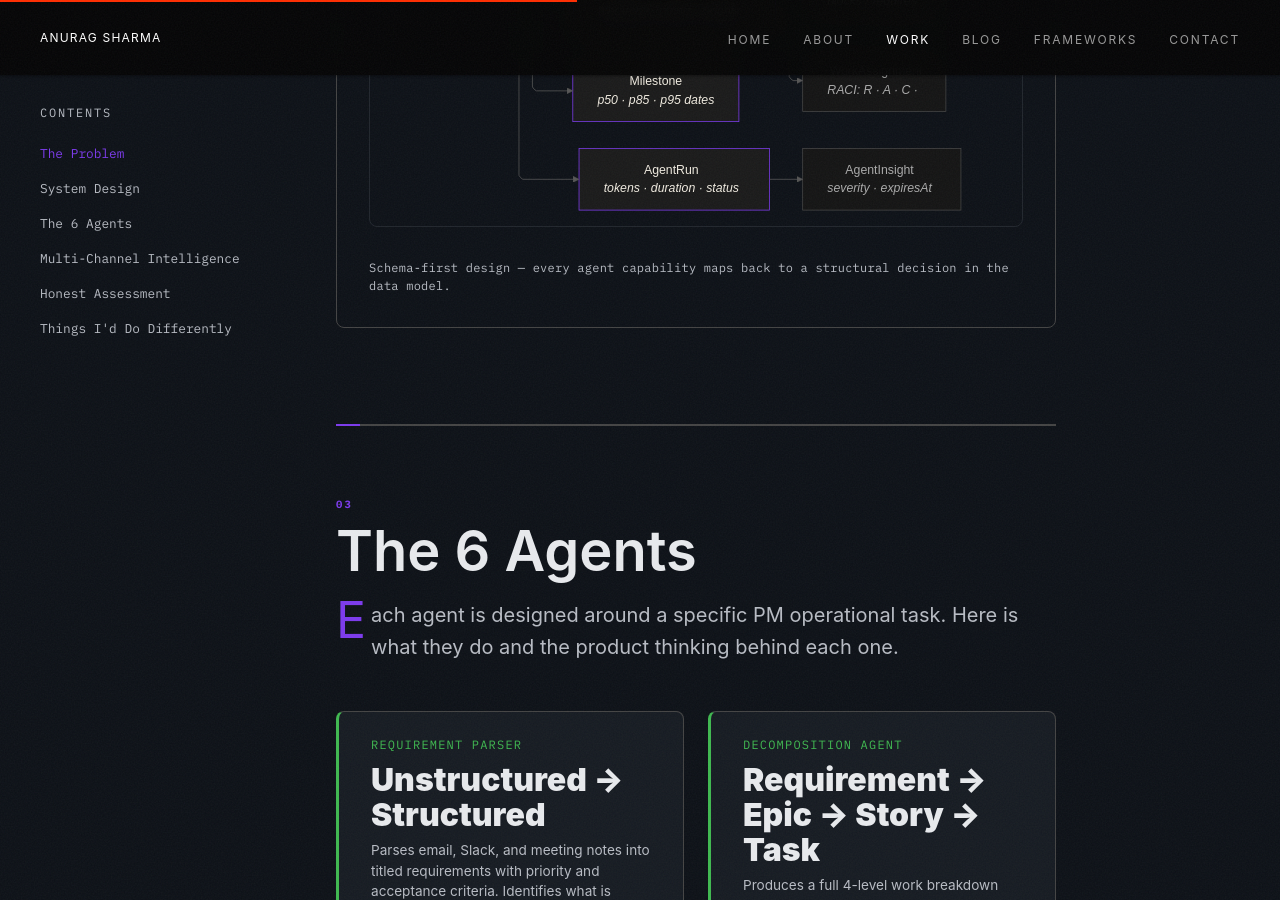
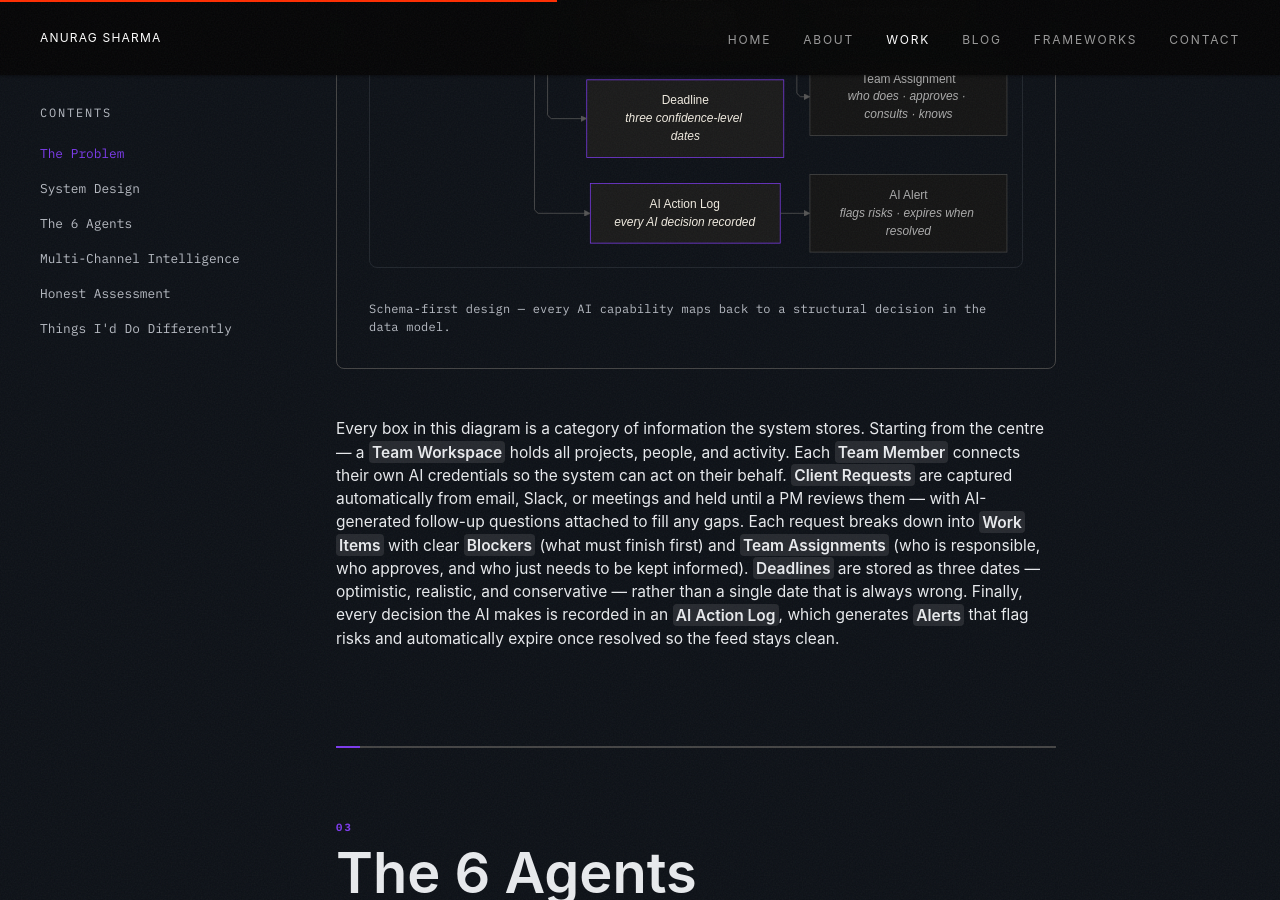
Before and after one commit to Arcanag/arcanag.github.io, a Jekyll site: the page built from _case-studies/agentic-pm.md, in a window 1280 px wide and 900 px high, scrolled down 5067 px. Built offline with Jekyll 4.4.1, drawn with Linux system fonts in a browser that asks for light colours.

Commit message:
Simplify schema diagram language and add explanatory paragraph
Replace technical model names with plain-English equivalents in the
schema SVG so non-technical readers can follow the diagram. Add a
prose paragraph below the figure walking through each node in context.

Co-Authored-By: Claude Sonnet 4.6 <noreply@anthropic.com>

```diff
--- a/_case-studies/agentic-pm.md
+++ b/_case-studies/agentic-pm.md
@@ -175,10 +175,12 @@ The Next.js app acts as a BFF proxy — API keys never reach the client. The Pri
 <strong>Why this schema matters:</strong> The data model IS the product. The schema was designed before the first agent was built — and it shows. Every AI capability traces back to a structural decision.
 </div>
 
-<figure class="mermaid-diagram mermaid-diagram--wide" role="img" aria-label="Schema diagram showing Organization as root with OrgMember BYOK, ClientRequirement lifecycle, Task hierarchy with Dependencies and WorkAssignment RACI, Milestone confidence bands, and AgentRun with AgentInsight">
-<img src="/assets/images/case-studies/16-agentic-pm-schema.svg" alt="Agentic PM schema: Organization branches into OrgMember (BYOK LLM keys), ClientRequirement (source channel, status lifecycle, clarification questions), Task (subtask hierarchy, Dependencies, WorkAssignment with RACI roles), Milestone (p50/p85/p95 confidence dates), and AgentRun (token metrics, AgentInsight with expiry)" />
-<figcaption>Schema-first design — every agent capability maps back to a structural decision in the data model.</figcaption>
+<figure class="mermaid-diagram mermaid-diagram--wide" role="img" aria-label="Schema diagram showing Team Workspace as root with Team Member credentials, Client Request lifecycle, Work Item hierarchy with Blockers and Team Assignments, Deadline confidence bands, and AI Action Log with AI Alerts">
+<img src="/assets/images/case-studies/16-agentic-pm-schema.svg" alt="Agentic PM data model: Team Workspace branches into Team Member (personal AI credentials), Client Request (captured from email, Slack, or meetings, with AI-generated follow-up questions), Work Item (subtasks, blockers, team assignments with clear ownership), Deadline (three confidence-level dates), and AI Action Log (every AI decision recorded, with self-expiring alerts)" />
+<figcaption>Schema-first design — every AI capability maps back to a structural decision in the data model.</figcaption>
 </figure>
+
+Every box in this diagram is a category of information the system stores. Starting from the centre — a **Team Workspace** holds all projects, people, and activity. Each **Team Member** connects their own AI credentials so the system can act on their behalf. **Client Requests** are captured automatically from email, Slack, or meetings and held until a PM reviews them — with AI-generated follow-up questions attached to fill any gaps. Each request breaks down into **Work Items** with clear **Blockers** (what must finish first) and **Team Assignments** (who is responsible, who approves, and who just needs to be kept informed). **Deadlines** are stored as three dates — optimistic, realistic, and conservative — rather than a single date that is always wrong. Finally, every decision the AI makes is recorded in an **AI Action Log**, which generates **Alerts** that flag risks and automatically expire once resolved so the feed stays clean.
 
 ## The 6 Agents
 {: #the-6-agents}
```
Also changed, not shown: assets/images/case-studies/16-agentic-pm-schema.svg, 1 other file.
